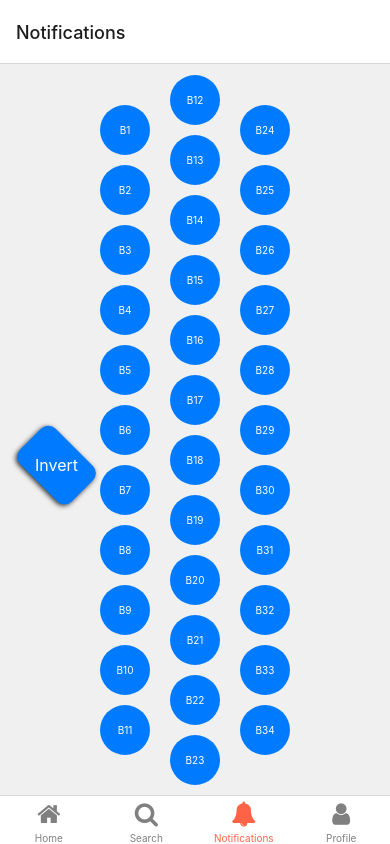
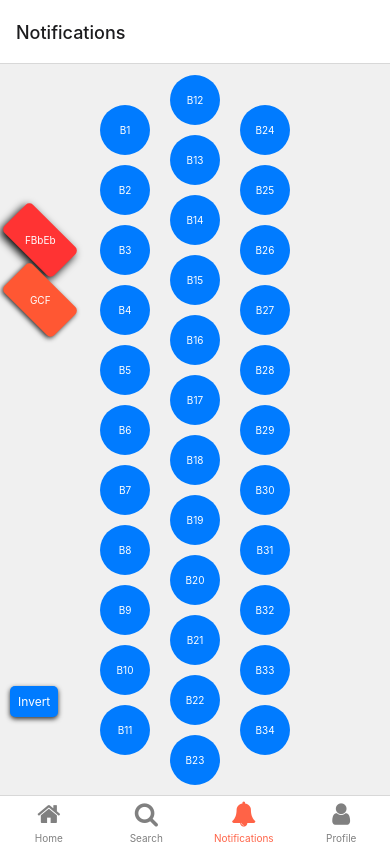
Before and after one commit to indexcomplex/BottomNavExample, a React Native app: screen /Notifications in a window 390 px wide. Built offline with nearby package versions, Linux system fonts and the light colour scheme.

Commit message:
Accordion Switches In

```diff
--- a/screens/NotificationsScreen.js
+++ b/screens/NotificationsScreen.js
@@ -2,7 +2,7 @@ import React, { useState } from 'react';
 import { View, StyleSheet, Animated, TouchableOpacity, Text } from 'react-native';
 import CustomPressable from '../components/CustomPressable';
 
-const audioFiles = [
+const audioFilesFKey = [
   require('../assets/audio/F_Key/f1.mp3'),
   require('../assets/audio/F_Key/f2.mp3'),
   require('../assets/audio/F_Key/f3.mp3'),
@@ -39,8 +39,47 @@ const audioFiles = [
   require('../assets/audio/F_Key/f34.mp3'),
 ];
 
+const audioFilesGKey = [
+  require('../assets/audio/G_Key/g1.mp3'),
+  require('../assets/audio/G_Key/g2.mp3'),
+  require('../assets/audio/G_Key/g3.mp3'),
+  require('../assets/audio/G_Key/g4.mp3'),
+  require('../assets/audio/G_Key/g5.mp3'),
+  require('../assets/audio/G_Key/g6.mp3'),
+  require('../assets/audio/G_Key/g7.mp3'),
+  require('../assets/audio/G_Key/g8.mp3'),
+  require('../assets/audio/G_Key/g9.mp3'),
+  require('../assets/audio/G_Key/g10.mp3'),
+  require('../assets/audio/G_Key/g11.mp3'),
+  require('../assets/audio/G_Key/g12.mp3'),
+  require('../assets/audio/G_Key/g13.mp3'),
+  require('../assets/audio/G_Key/g14.mp3'),
+  require('../assets/audio/G_Key/g15.mp3'),
+  require('../assets/audio/G_Key/g16.mp3'),
+  require('../assets/audio/G_Key/g17.mp3'),
+  require('../assets/audio/G_Key/g18.mp3'),
+  require('../assets/audio/G_Key/g19.mp3'),
+  require('../assets/audio/G_Key/g20.mp3'),
+  require('../assets/audio/G_Key/g21.mp3'),
+  require('../assets/audio/G_Key/g22.mp3'),
+  require('../assets/audio/G_Key/g23.mp3'),
+  require('../assets/audio/G_Key/g24.mp3'),
+  require('../assets/audio/G_Key/g25.mp3'),
+  require('../assets/audio/G_Key/g26.mp3'),
+  require('../assets/audio/G_Key/g27.mp3'),
+  require('../assets/audio/G_Key/g28.mp3'),
+  require('../assets/audio/G_Key/g29.mp3'),
+  require('../assets/audio/G_Key/g30.mp3'),
+  require('../assets/audio/G_Key/g31.mp3'),
+  require('../assets/audio/G_Key/g32.mp3'),
+  require('../assets/audio/G_Key/g33.mp3'),
+  require('../assets/audio/G_Key/g34.mp3'),
+];
+
 const NotificationsScreen = () => {
   const [rotate, setRotate] = useState(new Animated.Value(0));
+  const [audioFiles, setAudioFiles] = useState(audioFilesFKey);
+  const [selectedKey, setSelectedKey] = useState('FKey');
 
   const handleInvert = () => {
     Animated.timing(rotate, {
@@ -48,6 +87,16 @@ const NotificationsScreen = () => {
       duration: 300,
       useNativeDriver: true,
     }).start();
+  };
+
+  const handleSwitchToFKey = () => {
+    setAudioFiles(audioFilesFKey);
+    setSelectedKey('FKey');
+  };
+
+  const handleSwitchToGKey = () => {
+    setAudioFiles(audioFilesGKey);
+    setSelectedKey('GKey');
   };
 
   const renderButtons = (start, end) => {
@@ -65,6 +114,26 @@ const NotificationsScreen = () => {
 
   return (
     <View style={styles.mainContainer}>
+      <View style={styles.switchContainer}>
+        <TouchableOpacity
+          style={[
+            styles.switchButton,
+            selectedKey === 'FKey' && styles.switchButtonSelected,
+          ]}
+          onPress={handleSwitchToFKey}
+        >
+          <Text style={styles.switchButtonText}>FBbEb</Text>
+        </TouchableOpacity>
+        <TouchableOpacity
+          style={[
+            styles.switchButton,
+            selectedKey === 'GKey' && styles.switchButtonSelected,
+          ]}
+          onPress={handleSwitchToGKey}
+        >
+          <Text style={styles.switchButtonText}>GCF</Text>
+        </TouchableOpacity>
+      </View>
       <TouchableOpacity style={styles.invertButton} onPress={handleInvert}>
         <Text style={styles.invertButtonText}>Invert</Text>
       </TouchableOpacity>
@@ -86,20 +155,49 @@ const NotificationsScreen = () => {
 const styles = StyleSheet.create({
   mainContainer: {
     flex: 1,
-    flexDirection: 'row',
+    flexDirection: 'column',
+  },
+  switchContainer: {
+    flexDirection: 'column',
+    position: 'absolute',
+    top: '20%',
+    left: 5,
+    zIndex: 10,
+  },
+  switchButton: {
+    backgroundColor: '#FF5733',
+    padding: 10,
+    marginVertical: 10,
+    borderRadius: 5,
+    justifyContent: 'center',
+    alignItems: 'center',
+    width: 70,
+    height: 40,
+    shadowColor: '#000',
+    shadowOffset: { width: 0, height: 2 },
+    shadowOpacity: 0.8,
+    shadowRadius: 5,
+    elevation: 5,
+    transform: [{ rotate: '45deg' }], // Apply 45-degree tilt to the switches
+  },
+  switchButtonSelected: {
+    backgroundColor: '#FF3333',
+    shadowOffset: { width: 0, height: 4 },
+    shadowOpacity: 1,
+    shadowRadius: 8,
+    elevation: 10,
   },
   invertButton: {
     backgroundColor: '#007BFF',
-    padding: 15,
-    margin: 10,
-    borderRadius: 10,
+    padding: 8,
+    margin: 5,
+    borderRadius: 5,
     justifyContent: 'center',
     alignItems: 'center',
     position: 'absolute',
-    left: 10,
-    top: '50%',
+    left: 5,
+    bottom: '10%',
     zIndex: 10,
-    transform: [{ rotate: '45deg' }],
     shadowColor: '#000',
     shadowOffset: { width: 0, height: 2 },
     shadowOpacity: 0.8,
@@ -108,8 +206,12 @@ const styles = StyleSheet.create({
   },
   invertButtonText: {
     color: '#fff',
-    fontSize: 16,
-    transform: [{ rotate: '-45deg' }],
+    fontSize: 12,
+  },
+  switchButtonText: {
+    color: '#fff',
+    fontSize: 10,
+    transform: [{ rotate: '-45deg' }], // Rotate text to align correctly
   },
   container: {
     flexDirection: 'row',
```
